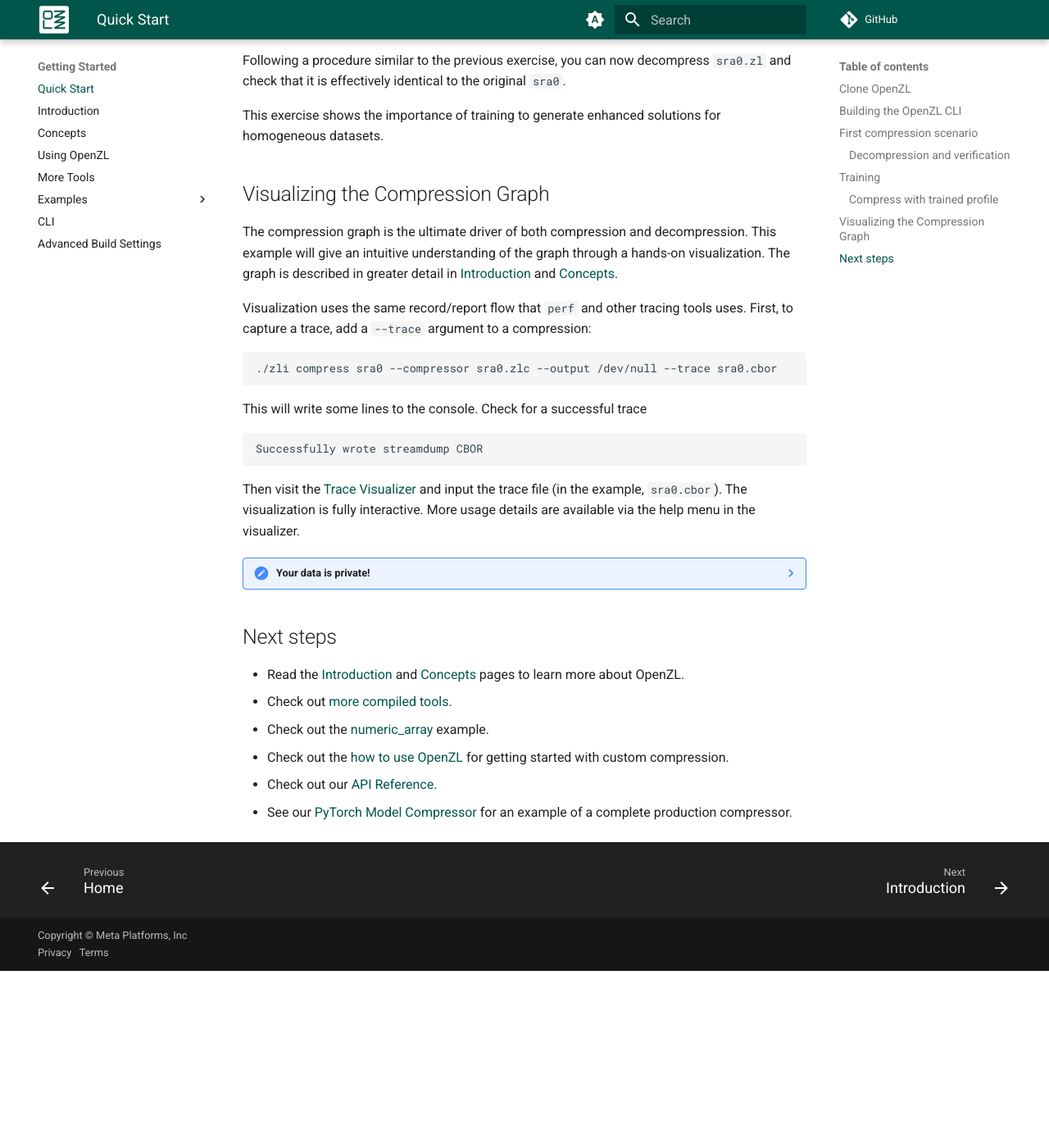
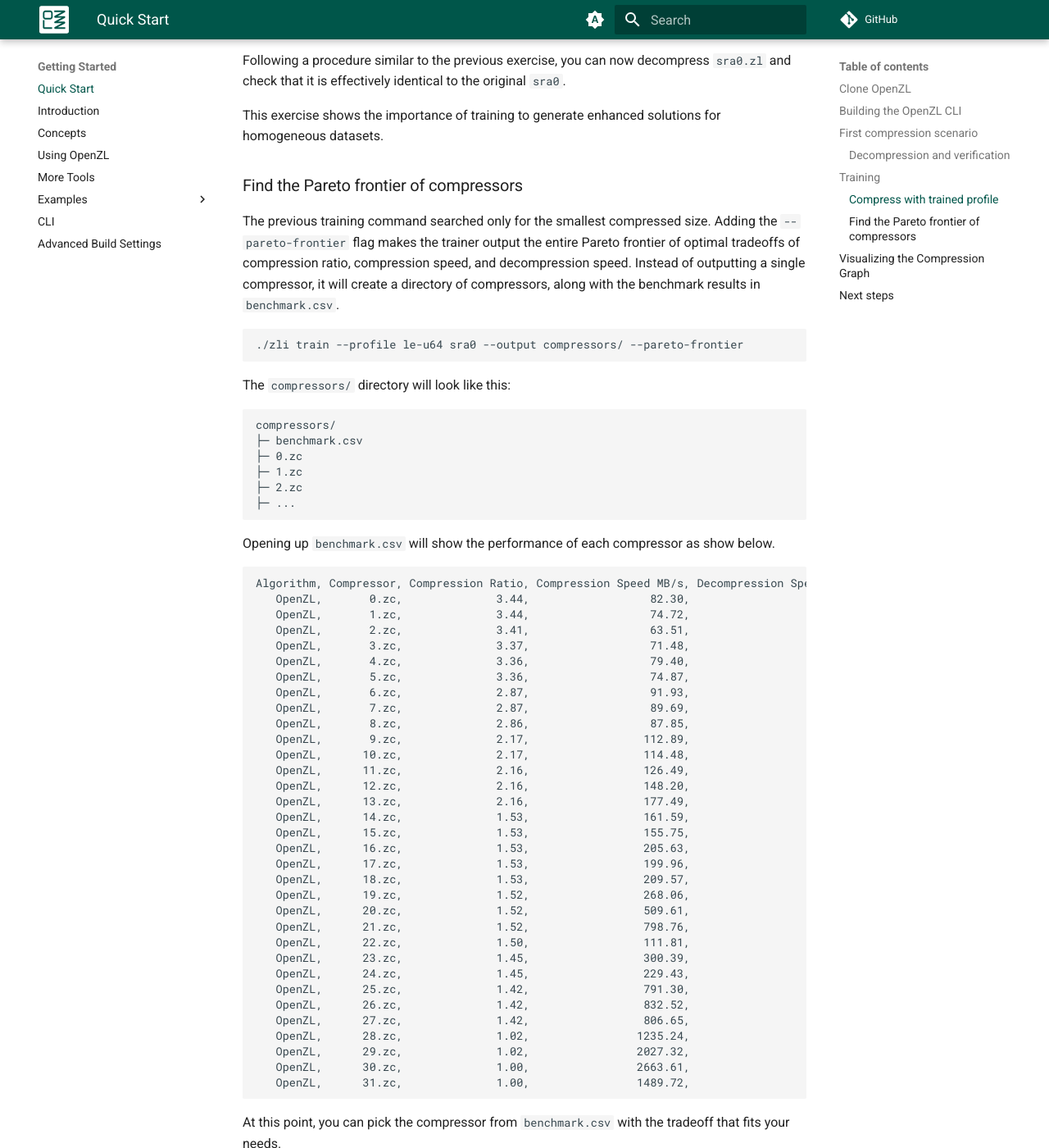
Before and after one commit to hybledav/openzl-jni, an MkDocs documentation site: the page built from doc/mkdocs/doc/getting-started/quick-start.md, in a window 1280 px wide and 1400 px high, scrolled down 3982 px. Shown: the whole window at 82% size. Built offline with MkDocs 1.6.1 and Material for MkDocs 9.7.7, drawn with Linux system fonts in a browser that asks for light colours; comment, search, counter and statistics services are not loaded; before the commit the page ends 5166 px from its top, so only the background shows below that.

Commit message:
Add Pareto Frontier training to Quick Start (#58)
Summary:
Pull Request resolved: https://github.com/facebook/openzl/pull/58

Mention the `--pareto-frontier` flag to search for the frontier of solutions.

Reviewed By: felixhandte, Cyan4973

Differential Revision: D83973506

fbshipit-source-id: 96201f7c230ffc13b901b1562318f8a11e0bc97e

````diff
--- a/doc/mkdocs/doc/getting-started/quick-start.md
+++ b/doc/mkdocs/doc/getting-started/quick-start.md
@@ -189,6 +189,71 @@ and check that it is effectively identical to the original `sra0`.
 
 This exercise shows the importance of training to generate enhanced solutions for homogeneous datasets.
 
+### Find the Pareto frontier of compressors
+
+The previous training command searched only for the smallest compressed size.
+Adding the `--pareto-frontier` flag makes the trainer output the entire Pareto frontier of optimal tradeoffs of compression ratio, compression speed, and decompression speed.
+Instead of outputting a single compressor, it will create a directory of compressors, along with the benchmark results in `benchmark.csv`.
+
+```
+./zli train --profile le-u64 sra0 --output compressors/ --pareto-frontier
+```
+
+The `compressors/` directory will look like this:
+
+```
+compressors/
+├─ benchmark.csv
+├─ 0.zc
+├─ 1.zc
+├─ 2.zc
+├─ ...
+```
+
+Opening up `benchmark.csv` will show the performance of each compressor as show below.
+
+```
+Algorithm, Compressor, Compression Ratio, Compression Speed MB/s, Decompression Speed MB/s
+   OpenZL,       0.zc,              3.44,                  82.30,                   859.41
+   OpenZL,       1.zc,              3.44,                  74.72,                   890.28
+   OpenZL,       2.zc,              3.41,                  63.51,                   995.84
+   OpenZL,       3.zc,              3.37,                  71.48,                  1068.47
+   OpenZL,       4.zc,              3.36,                  79.40,                  1086.73
+   OpenZL,       5.zc,              3.36,                  74.87,                  1082.06
+   OpenZL,       6.zc,              2.87,                  91.93,                  1360.87
+   OpenZL,       7.zc,              2.87,                  89.69,                  1319.01
+   OpenZL,       8.zc,              2.86,                  87.85,                  1301.64
+   OpenZL,       9.zc,              2.17,                 112.89,                   781.85
+   OpenZL,      10.zc,              2.17,                 114.48,                   772.73
+   OpenZL,      11.zc,              2.16,                 126.49,                   862.90
+   OpenZL,      12.zc,              2.16,                 148.20,                   891.53
+   OpenZL,      13.zc,              2.16,                 177.49,                   877.77
+   OpenZL,      14.zc,              1.53,                 161.59,                  1284.70
+   OpenZL,      15.zc,              1.53,                 155.75,                  1193.33
+   OpenZL,      16.zc,              1.53,                 205.63,                  1413.22
+   OpenZL,      17.zc,              1.53,                 199.96,                  1480.62
+   OpenZL,      18.zc,              1.53,                 209.57,                  1461.65
+   OpenZL,      19.zc,              1.52,                 268.06,                  1301.43
+   OpenZL,      20.zc,              1.52,                 509.61,                   724.33
+   OpenZL,      21.zc,              1.52,                 798.76,                  1175.44
+   OpenZL,      22.zc,              1.50,                 111.81,                  2087.11
+   OpenZL,      23.zc,              1.45,                 300.39,                  2084.80
+   OpenZL,      24.zc,              1.45,                 229.43,                  2124.02
+   OpenZL,      25.zc,              1.42,                 791.30,                  2215.84
+   OpenZL,      26.zc,              1.42,                 832.52,                  1507.42
+   OpenZL,      27.zc,              1.42,                 806.65,                  1513.20
+   OpenZL,      28.zc,              1.02,                1235.24,                  1670.63
+   OpenZL,      29.zc,              1.02,                2027.32,                  3553.12
+   OpenZL,      30.zc,              1.00,                2663.61,                  3846.78
+   OpenZL,      31.zc,              1.00,                1489.72,                  5519.57
+```
+
+At this point, you can pick the compressor from `benchmark.csv` with the tradeoff that fits your needs.
+
+??? note "Pruning"
+    Currently, the trainer produces too many compressors that have tradeoffs that are very close.
+    We are currently working on pruning the number of choices down.
+
 ## Visualizing the Compression Graph
 
 The compression graph is the ultimate driver of both compression and decompression.
````
